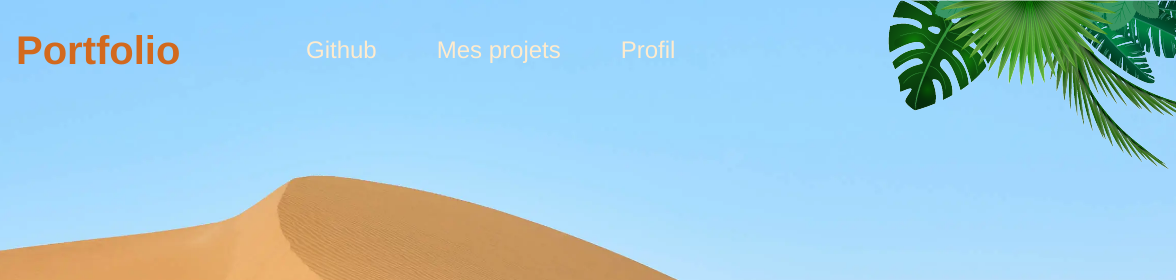
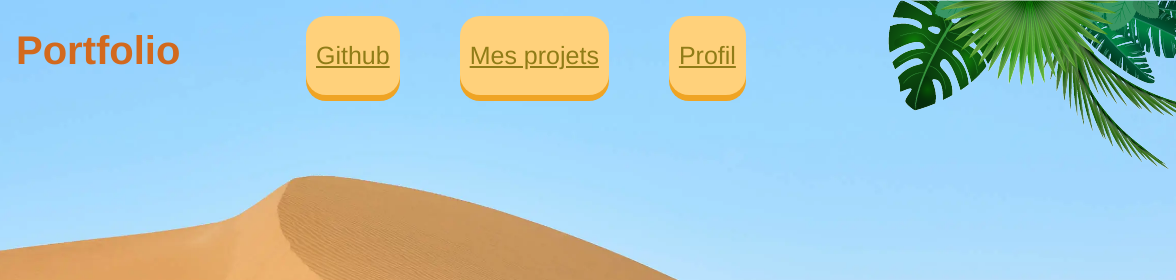
Before and after one commit to SimonMaigrot/SimonMaigrot.github.io, a plain HTML site: page index.html in a window 1280 px wide. Shown: the top 280 px of the page, 104-1280 px from the left. Drawn offline with Linux system fonts and the light colour scheme.

Commit message:
Add files via upload

```diff
--- a/style.css
+++ b/style.css
@@ -49,20 +49,36 @@ nav {
 nav li {
     position: relative;
     color: green;
-    display: inline;
+    display: block;
     padding-left: 60px;
     left: 250px;
     font-weight: 500;
     font-size: 1.5em;
 }
 
-a{
-    color: blanchedalmond;
-    text-decoration: none;
+a {
+    display: block;
+    margin: 10px auto 0;
+    font-size: 25px;
+    color:rgb(144, 124, 23);
+    padding: 25px 10px;
+    background:#ffd17b;
+    outline: none;
+    border: none;
+    cursor: pointer;
+    border-radius: 20px;
+    position: relative;
+    box-shadow: 0 6px #efa424;
+}
 
+a:hover{
+    box-shadow: 0 4px #efa424;
+    top: 2px;
 }
-a:hover{
-    text-decoration: underline;
+
+a:active {
+    box-shadow: 0 0 #efa424;
+    top: 6px;
 }
 
 /* div */
```
